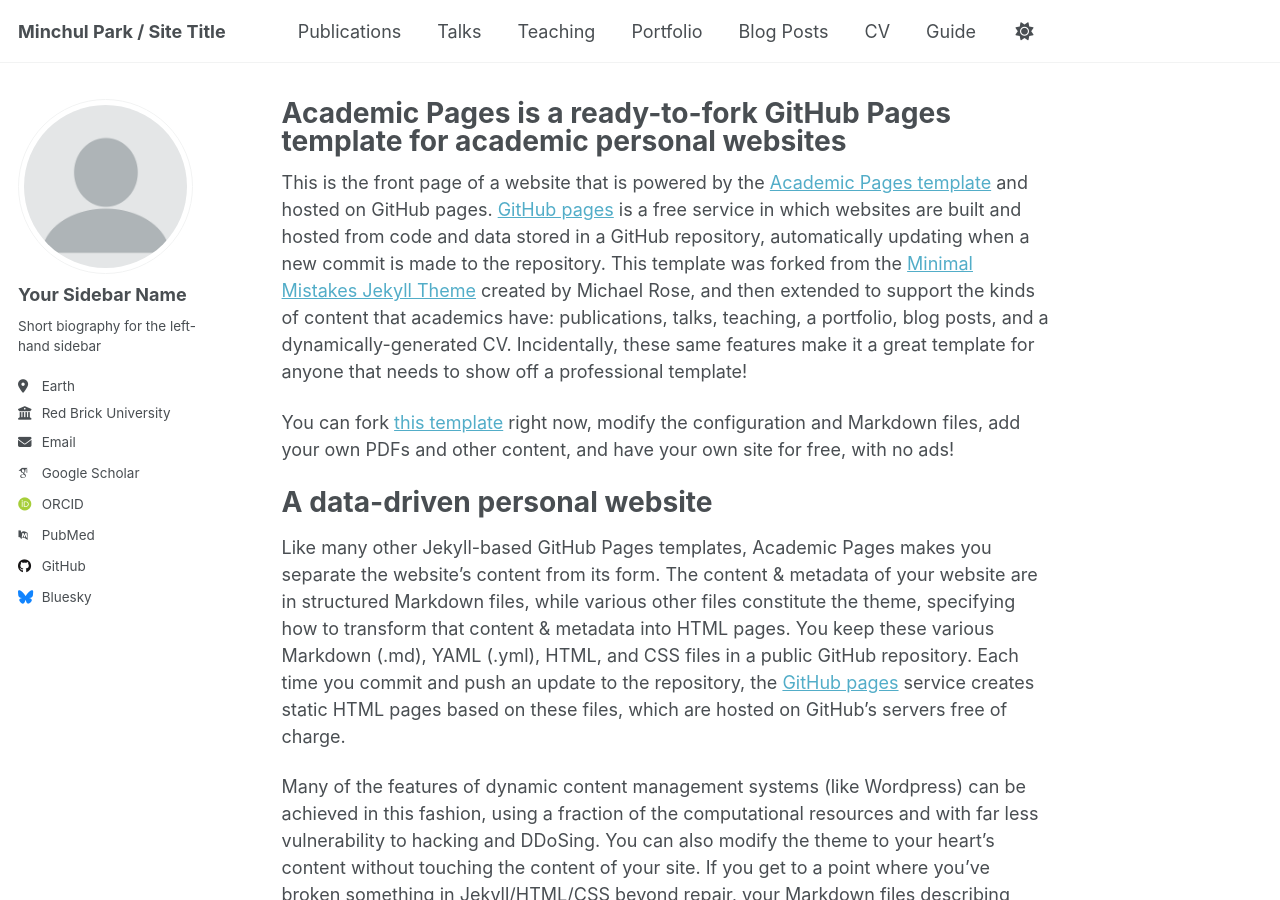
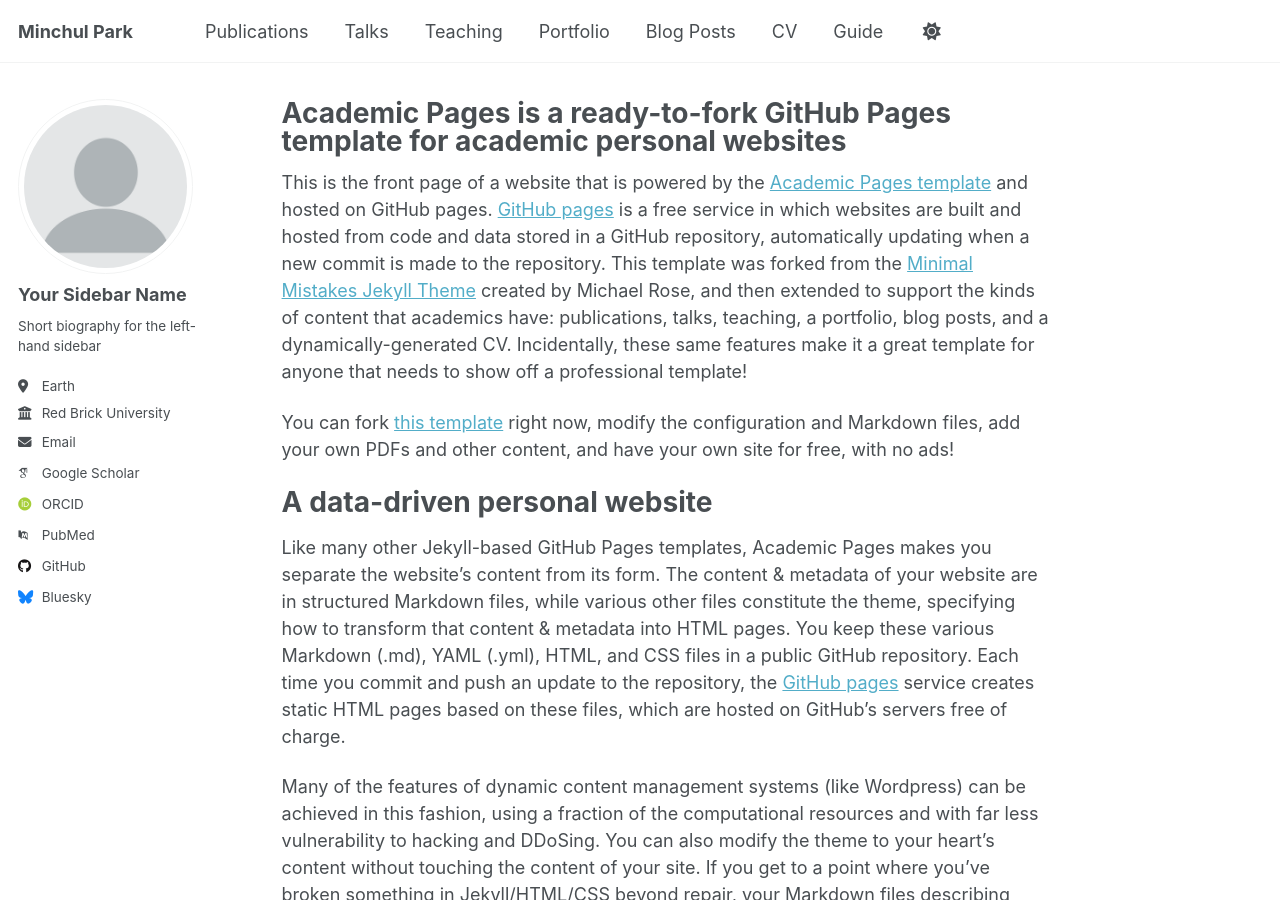
Before and after one commit to econompark/econompark.github.io, a Jekyll site: the page built from _pages/about.md, in a window 1280 px wide and 900 px high. Built offline with Jekyll 4.4.1, drawn with Linux system fonts in a browser that asks for light colours; some web fonts are replaced; a script that is not in the unit is left out; part of the change alters nothing that is shown.

Commit message:
Update _config.yml

```diff
--- a/_config.yml
+++ b/_config.yml
@@ -9,10 +9,10 @@
 # Basic Site Settings
 locale                   : "en-US"
 site_theme               : "default"
-title                    : "Minchul Park / Site Title"
+title                    : "Minchul Park"
 title_separator          : "-"
 name                     : &name "Your Name"
-description              : &description "Ph.D. Cadidate in Economics"
+description              : &description "I am a PhD candidate in Economics at Korea University, specializing in econometric theory."
 url                      : https://academicpages.github.io # the base hostname & protocol for your site e.g. "https://[your GitHub username].github.io" or if you already have some other page hosted on Github then use "https://[your GitHub username].github.io/[Your Repo Name]"
 baseurl                  : "" # the subpath of your site, e.g. "/blog"
 repository               : "academicpages/academicpages.github.io"
```
